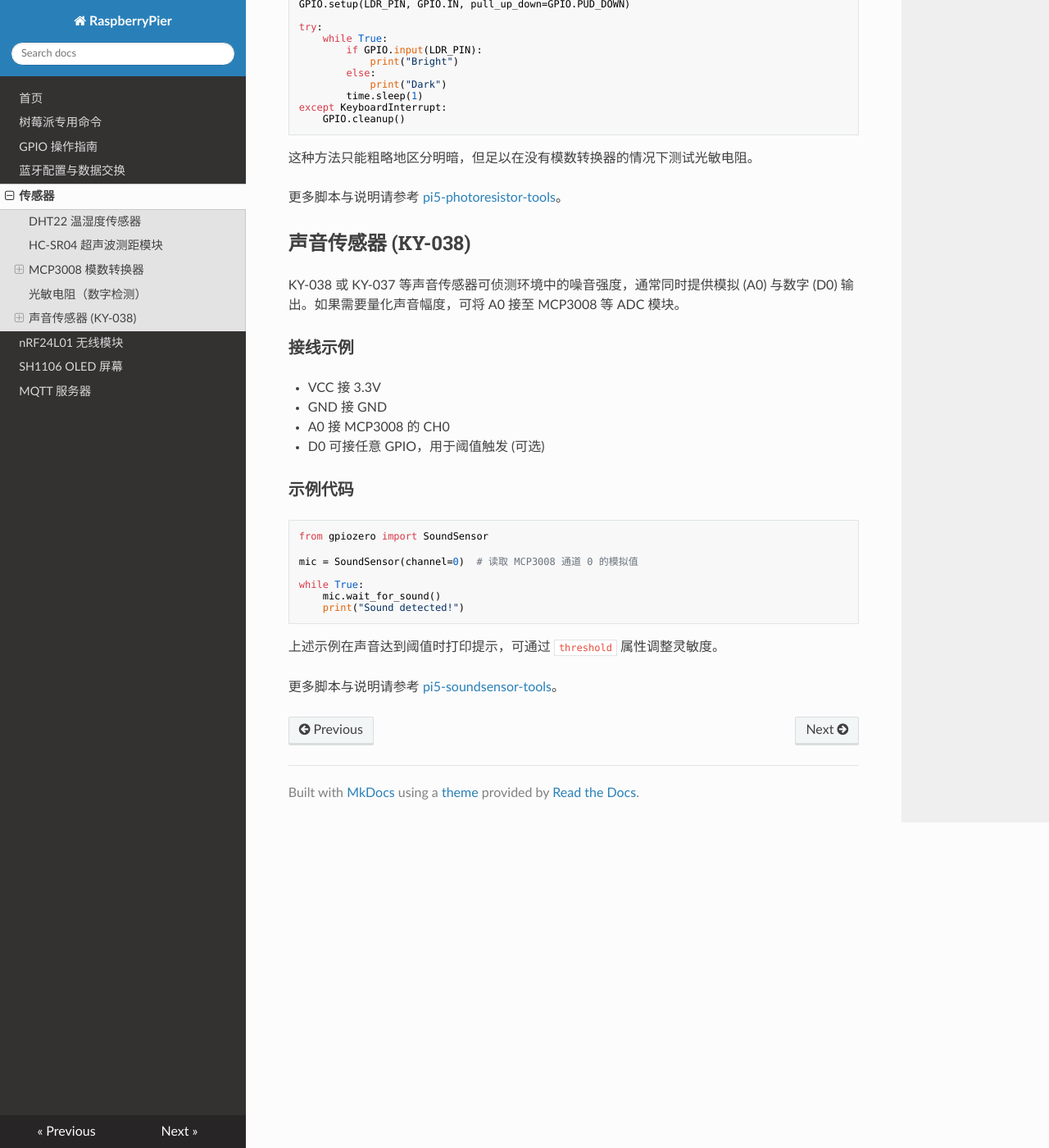
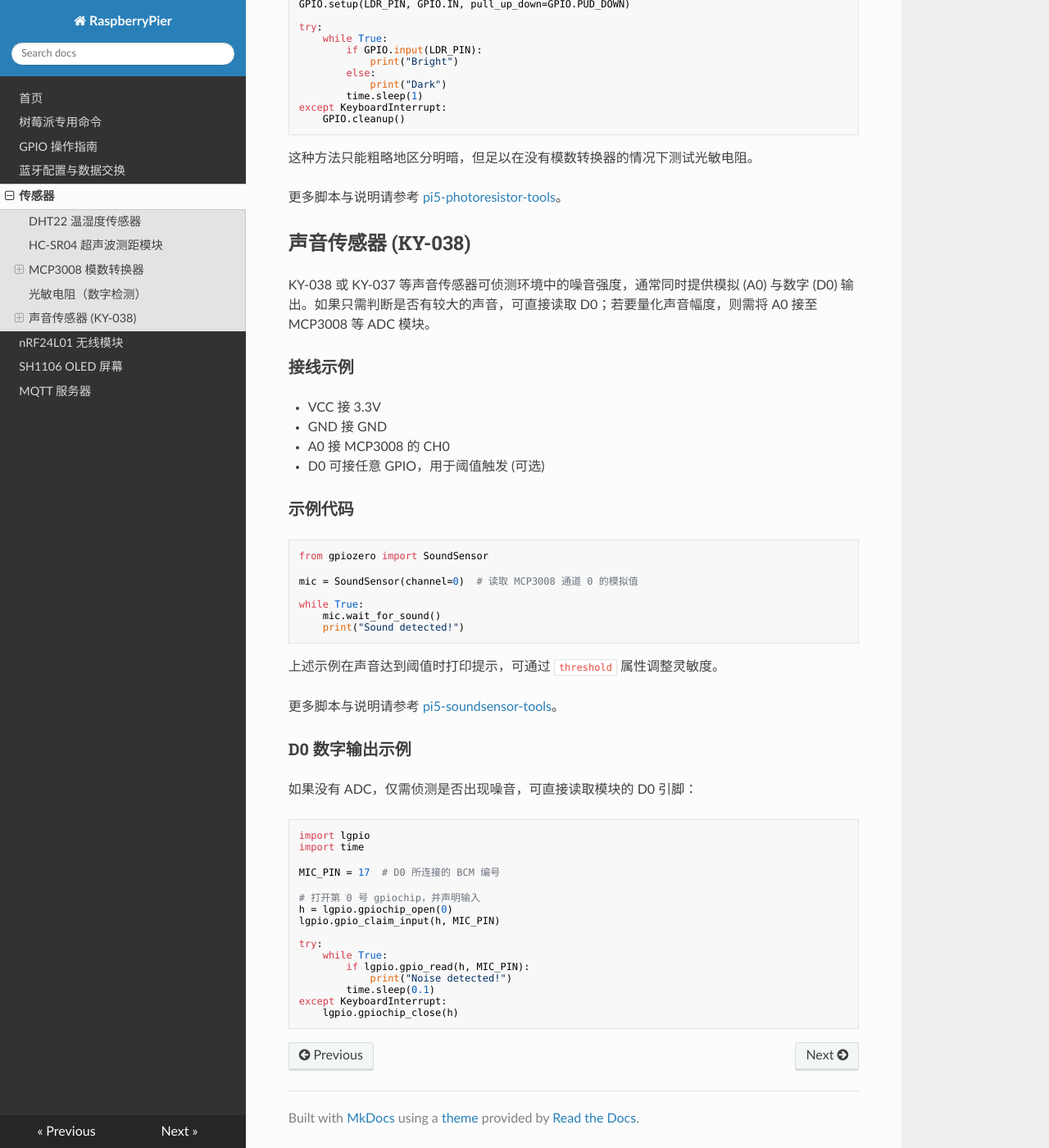
Before and after one commit to SwartzMss/RaspberryPier, an MkDocs documentation site: the page built from docs/sensors.md, in a window 1280 px wide and 1400 px high, scrolled down 2608 px. Shown: the whole window at 82% size. Built offline with MkDocs 1.6.1, drawn with Linux system fonts in a browser that asks for light colours; nearby versions of some CDN libraries.

Commit message:
Use lgpio for digital sound sensor example

````diff
--- a/docs/sensors.md
+++ b/docs/sensors.md
@@ -145,7 +145,7 @@ except KeyboardInterrupt:
 
 ## 声音传感器 (KY-038)
 
-KY-038 或 KY-037 等声音传感器可侦测环境中的噪音强度，通常同时提供模拟 (A0) 与数字 (D0) 输出。如果需要量化声音幅度，可将 A0 接至 MCP3008 等 ADC 模块。
+KY-038 或 KY-037 等声音传感器可侦测环境中的噪音强度，通常同时提供模拟 (A0) 与数字 (D0) 输出。如果只需判断是否有较大的声音，可直接读取 D0；若要量化声音幅度，则需将 A0 接至 MCP3008 等 ADC 模块。
 
 ### 接线示例
 
@@ -169,3 +169,26 @@ while True:
 上述示例在声音达到阈值时打印提示，可通过 `threshold` 属性调整灵敏度。
 
 更多脚本与说明请参考 [pi5-soundsensor-tools](https://github.com/SwartzMss/pi5-soundsensor-tools)。
+
+### D0 数字输出示例
+
+如果没有 ADC，仅需侦测是否出现噪音，可直接读取模块的 D0 引脚：
+
+```python
+import lgpio
+import time
+
+MIC_PIN = 17  # D0 所连接的 BCM 编号
+
+# 打开第 0 号 gpiochip，并声明输入
+h = lgpio.gpiochip_open(0)
+lgpio.gpio_claim_input(h, MIC_PIN)
+
+try:
+    while True:
+        if lgpio.gpio_read(h, MIC_PIN):
+            print("Noise detected!")
+        time.sleep(0.1)
+except KeyboardInterrupt:
+    lgpio.gpiochip_close(h)
+```
````
